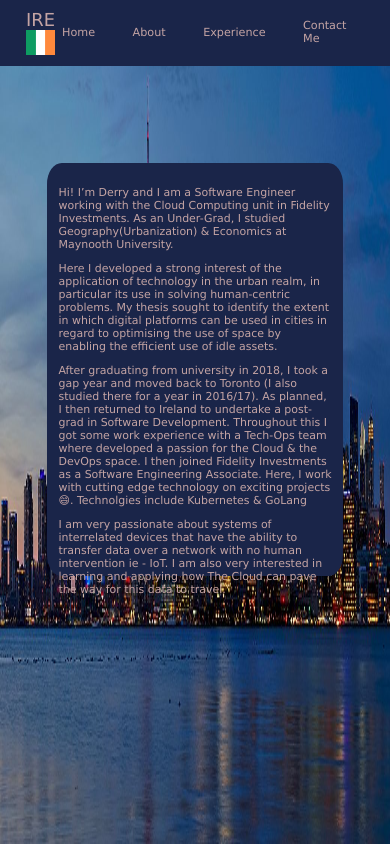
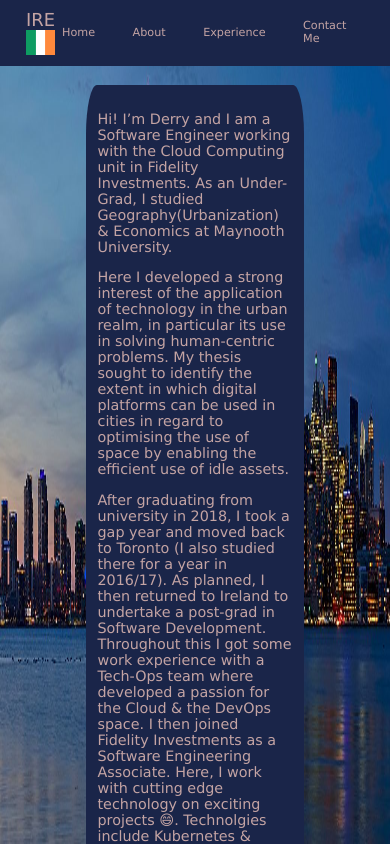
Before and after one commit to stone-monkeys/react-deploy, a React (Create React App) app: page /about in a window 390 px wide. Built offline with nearby package versions, Linux system fonts and the light colour scheme.

Commit message:
Adding responsive design About.css

```diff
--- a/src/About.css
+++ b/src/About.css
@@ -13,29 +13,22 @@
     background-color:rgb(26, 37, 73);
     padding: 1%;
     border-radius: 5%;
-}
-
-#pone{
     font-family:'Lucida Sans', 'Lucida Sans Regular', 'Lucida Grande', 'Lucida Sans Unicode', Geneva, Verdana, sans-serif;
     font-size: 1.7vh;
 }
 
 /********* SUPER EXTRA SMALL DEVICES ONLY ******/
-@media (min-width: 0px) and (max-width: 700px){
+@media (min-width: 0px) and (max-width: 560px){
     .aboutMe{
         margin: auto;
-        width: 70vmin;
-        height: 100vmin;
+        width: 50%;
+        height: 50%;
         color: rgb(196, 164, 164);
-        margin-top: 25%;
+        margin-top: 5%;
         background-color:rgb(26, 37, 73);
         padding: 3%;
         border-radius: 5%;
+        font-family:'Lucida Sans', 'Lucida Sans Regular', 'Lucida Grande', 'Lucida Sans Unicode', Geneva, Verdana, sans-serif;
+        font-size: 1.7vh;
     }
-
-    #pone{
-        font-family:'Lucida Sans', 'Lucida Sans Regular', 'Lucida Grande', 'Lucida Sans Unicode', Geneva, Verdana, sans-serif;
-        font-size: 1.3vh;
-    }
-
   }
```
Also changed, not shown: 1 other file (tests, documents, lock files or other folders).
